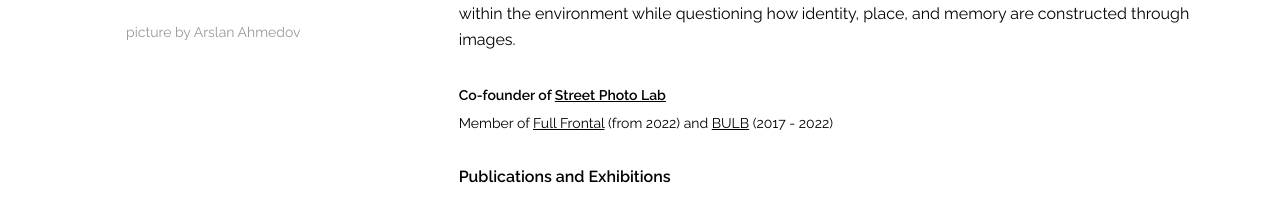
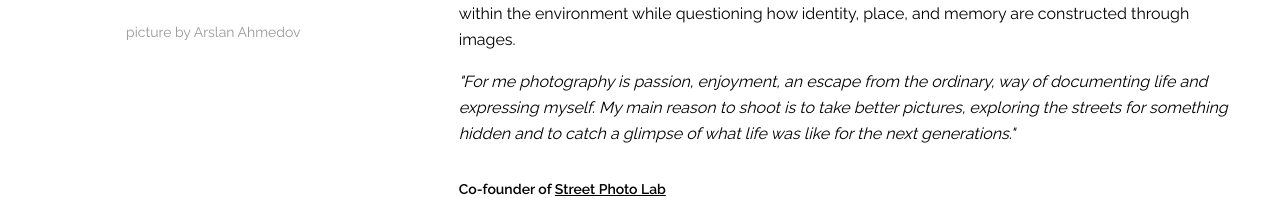
Before and after one commit to Svinachev/svilen-nachev-website, a React (Vite) app: page /about in a window 1280 px wide. Shown: the part 532-730 px from the top of the page. Built offline with nearby package versions, Linux system fonts and the light colour scheme.

Commit message:
Add text in About Page

```diff
--- a/client/pages/About.tsx
+++ b/client/pages/About.tsx
@@ -44,6 +44,9 @@ export default function About() {
             </p>
             <p className="text-base leading-relaxed mb-4">
               My work explores the hidden dimensions of everyday life, seeking moments in which the ordinary becomes uncanny, poetic, or emotionally charged. Through the use of flash, color, and fragmented narratives, I investigate the relationship between personal experience and collective memory, paying particular attention to the visual and psychological landscapes of contemporary provincial Bulgaria. Navigating spaces marked by transition, decay, and transformation, I aim to reveal the traces of history embedded within the environment while questioning how identity, place, and memory are constructed through images.
+            </p>
+            <p className="text-base leading-relaxed italic">
+              "For me photography is passion, enjoyment, an escape from the ordinary, way of documenting life and expressing myself. My main reason to shoot is to take better pictures, exploring the streets for something hidden and to catch a glimpse of what life was like for the next generations."
             </p>
           </div>
 
```
